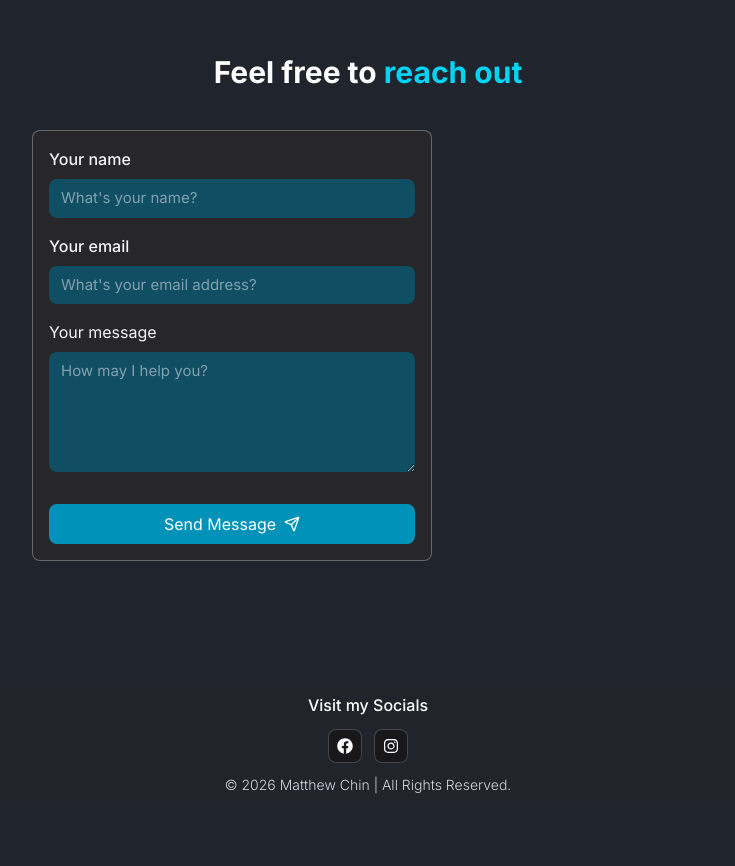
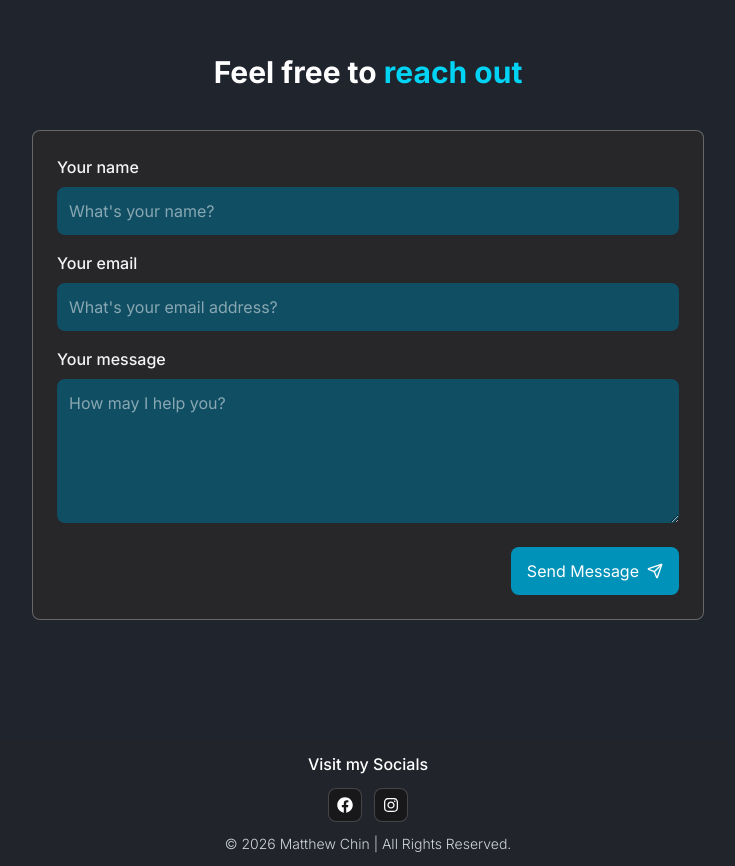
Before and after one commit to matthew17n/Portfolio, a React (Vite) app: page /#home in a window 1280 px wide. Shown: the part 3440-4306 px from the top of the page, without its empty margins (272-1007 px from the left). Before the commit the page ends 4247 px from the top, so only its background shows below. Built offline with nearby package versions, Linux system fonts and the light colour scheme.

Commit message:
Refactor ContactForm layout and styling

```diff
--- a/src/components/Forms.jsx
+++ b/src/components/Forms.jsx
@@ -1,43 +1,62 @@
+
 import { LuSend } from "react-icons/lu";
 
 export function ContactForm() {
     return (
-        <form className="bg-zinc-800 border border-gray-50/30 rounded-lg p-4 flex flex-col gap-4 w-100">
-            <div className="flex flex-col gap-2 text-gray-100">
-                <label htmlFor="userName" className="inter-medium">Your name</label>
+        <form
+            className="flex w-full min-w-0 flex-col gap-4 rounded-lg border border-gray-50/30 bg-zinc-800 p-4 sm:p-6"
+            onSubmit={(event) => event.preventDefault()}
+        >
+            <div className="flex min-w-0 flex-col gap-2 text-gray-100">
+                <label htmlFor="userName" className="inter-medium">
+                    Your name
+                </label>
                 <input
                     type="text"
-                    name=""
+                    name="userName"
                     id="userName"
-                    className=" focus-within:outline-cyan-500 focus-within:outline rounded-lg px-3 py-2 text-[15px] bg-cyan-900"
+                    autoComplete="name"
+                    required
+                    className="w-full min-w-0 rounded-lg bg-cyan-900 px-3 py-3 text-base text-white outline-none transition focus:ring-2 focus:ring-cyan-400"
                     placeholder="What's your name?"
                 />
             </div>
-            <div className="flex flex-col gap-2 text-gray-100">
-                <label htmlFor="userEmail" className="inter-medium">Your email</label>
+
+            <div className="flex min-w-0 flex-col gap-2 text-gray-100">
+                <label htmlFor="userEmail" className="inter-medium">
+                    Your email
+                </label>
                 <input
                     type="email"
-                    name=""
+                    name="userEmail"
                     id="userEmail"
-                    className=" focus-within:outline-cyan-500 focus-within:outline rounded-lg px-3 py-2 text-[15px] bg-cyan-900"
+                    autoComplete="email"
+                    required
+                    className="w-full min-w-0 rounded-lg bg-cyan-900 px-3 py-3 text-base text-white outline-none transition focus:ring-2 focus:ring-cyan-400"
                     placeholder="What's your email address?"
                 />
             </div>
-            <div className="flex flex-col gap-2 text-gray-100">
-                <label htmlFor="userMessage">Your message</label>
+
+            <div className="flex min-w-0 flex-col gap-2 text-gray-100">
+                <label htmlFor="userMessage" className="inter-medium">
+                    Your message
+                </label>
                 <textarea
-                    name=""
+                    name="userMessage"
                     id="userMessage"
+                    required
+                    rows={5}
+                    className="w-full min-w-0 resize-y rounded-lg bg-cyan-900 px-3 py-3 text-base text-white outline-none transition focus:ring-2 focus:ring-cyan-400"
                     placeholder="How may I help you?"
-                    className=" focus-within:outline-cyan-500 focus-within:outline rounded-lg px-3 py-2 text-[15px] bg-cyan-900 h-30"
-                ></textarea>
+                />
             </div>
+
             <button
-                type="button"
-                className="flex flex-row gap-2 items-center text-white bg-cyan-600 px-3 py-2 rounded-lg justify-center mt-4 hover:bg-cyan-600/80 hover:cursor-pointer transition-colors duration-250"
+                type="submit"
+                className="mt-2 inline-flex w-full items-center justify-center gap-2 rounded-lg bg-cyan-600 px-4 py-3 text-white transition-colors duration-300 hover:bg-cyan-600/80 focus-visible:outline-2 focus-visible:outline-offset-2 focus-visible:outline-cyan-400 sm:w-auto sm:self-end"
             >
                 <span>Send Message</span>
-                <LuSend />
+                <LuSend className="h-4 w-4" />
             </button>
         </form>
     );
```
